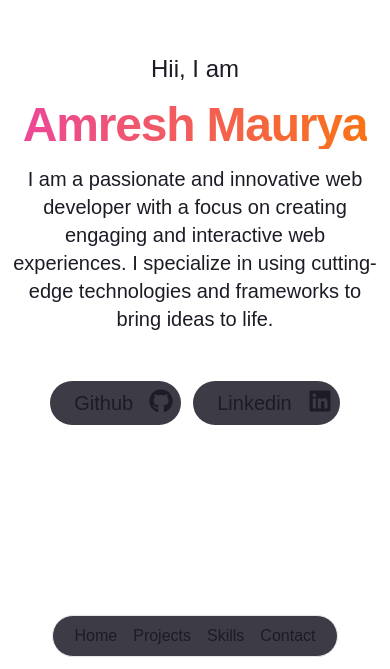
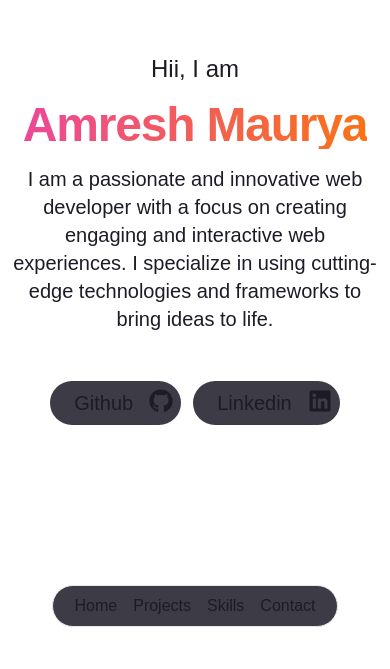
Before and after one commit to amreshpro/proportfolio, a Next.js app: page / in a window 390 px wide. Shown: the part 175-844 px from the top of the page. Built offline with nearby package versions, Linux system fonts and the light colour scheme.

Commit message:
navbar shift in bottom in mobile devices

```diff
--- a/components/header/index.tsx
+++ b/components/header/index.tsx
@@ -4,7 +4,7 @@ import Link from "next/link";
 
 export default function Header() {
   return (
-    <div className="flex justify-center items-center fixed bottom-3 w-full">
+    <div className="z-50 flex justify-center items-center fixed top-3 sm:top-[90vh] w-full">
       <nav className="flex gap-1 p-0.5 px-4 py-2 border border-secondary/15 rounded-full bg-secondary backdrop-blur">
         {NAV_LINKS?.map((link) => {
           return (
```
